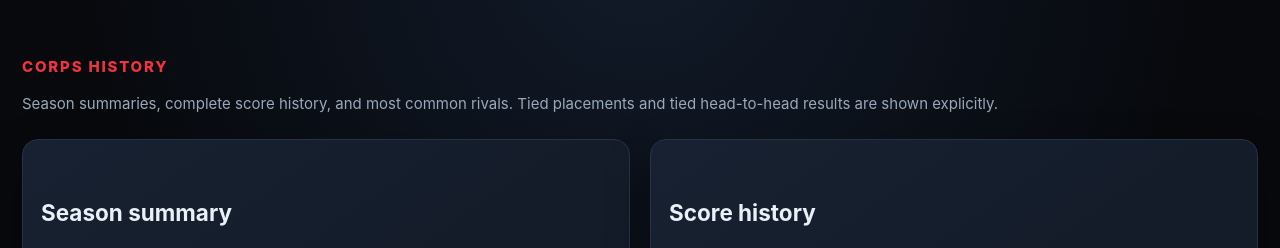
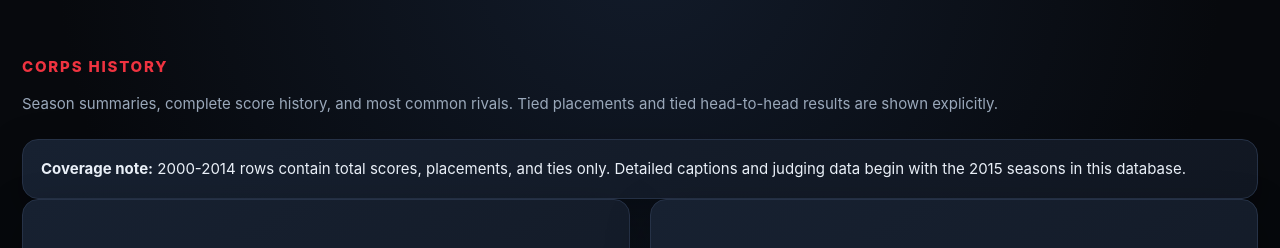
Before and after one commit to awertt/awertt.org, a Flask app: template apps/dci-lab/templates/corps.html in a window 1280 px wide. Shown: the part 56-304 px from the top of the page. Run offline with Flask 3, Linux system fonts and the light colour scheme; the template is opened without the code that fills it, so the values that code supplies are empty.

Commit message:
Label historical coverage limits on corps pages

```diff
--- a/apps/dci-lab/templates/corps.html
+++ b/apps/dci-lab/templates/corps.html
@@ -1,5 +1,6 @@
 {% extends 'base.html' %}{% block title %}{{ corps }} Analytics{% endblock %}{% block content %}
 <section class="hero"><div class="kicker">Corps history</div><h1>{{ corps }}</h1><p class="muted">Season summaries, complete score history, and most common rivals. Tied placements and tied head-to-head results are shown explicitly.</p></section>
+<section class="panel"><strong>Coverage note:</strong> 2000-2014 rows contain total scores, placements, and ties only. Detailed captions and judging data begin with the 2015 seasons in this database.</section>
 <div class="grid2"><section class="panel"><h2>Season summary</h2><div class="table-wrap"><table><thead><tr><th>Year</th><th>Shows</th><th>Low</th><th>High</th><th>Average</th><th>Final score</th><th>Final place</th></tr></thead><tbody>{% for r in history %}<tr><td>{{ r.season_year }}</td><td>{{ r.shows }}</td><td>{{ fmt(r.low) }}</td><td>{{ fmt(r.high) }}</td><td>{{ fmt(r.average) }}</td><td>{{ fmt(r.last_score) }}</td><td>{% if r.last_place_tied %}T{% endif %}{{ r.last_place }}</td></tr>{% endfor %}</tbody></table></div></section><section class="panel"><h2>Score history</h2><div class="chart"><canvas id="scoreChart"></canvas></div></section></div>
 <section class="panel"><h2>Most frequent rivals</h2><div class="table-wrap"><table><thead><tr><th>Opponent</th><th>Meetings</th><th>Wins</th><th>Losses</th><th>Ties</th><th>Average margin</th><th></th></tr></thead><tbody>{% for r in rivals %}<tr><td>{{ r.corps_name }}</td><td>{{ r.meetings }}</td><td>{{ r.wins }}</td><td>{{ r.losses }}</td><td>{{ r.ties }}</td><td class="{{ 'positive' if r.avg_margin>0 else 'negative' if r.avg_margin<0 else '' }}">{{ fmt(r.avg_margin) }}</td><td><a href="{{ url_for('head_to_head',a=corps,b=r.corps_name) }}">Compare</a></td></tr>{% endfor %}</tbody></table></div></section>
 <section class="panel"><h2>Every scored performance</h2><div class="table-wrap"><table><thead><tr><th>Date</th><th>Season</th><th>Event</th><th>Place</th><th>Score</th></tr></thead><tbody>{% for r in scores|reverse %}<tr><td>{{ r.event_date }}</td><td>{{ r.season_year }}</td><td>{{ r.event_name }}</td><td>{% if r.placement_tied %}T{% endif %}{{ r.placement }}</td><td>{{ fmt(r.total_score) }}</td></tr>{% endfor %}</tbody></table></div></section>
```
